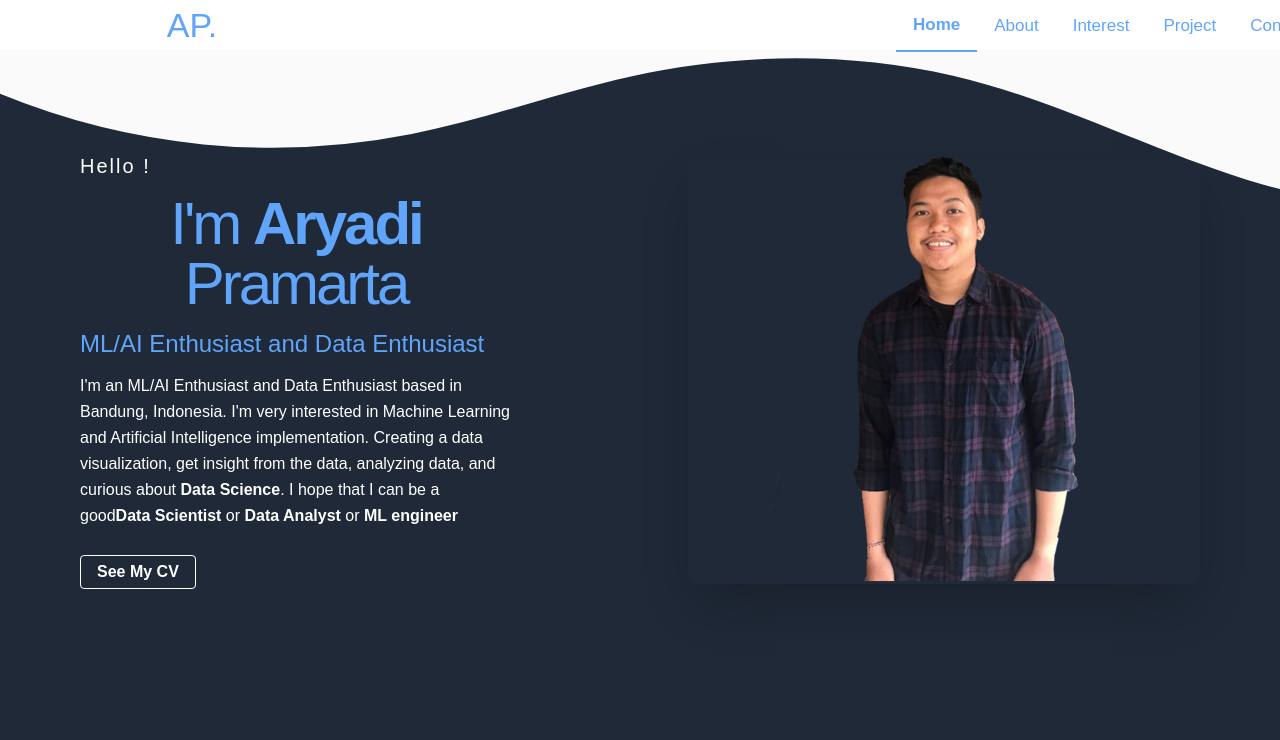
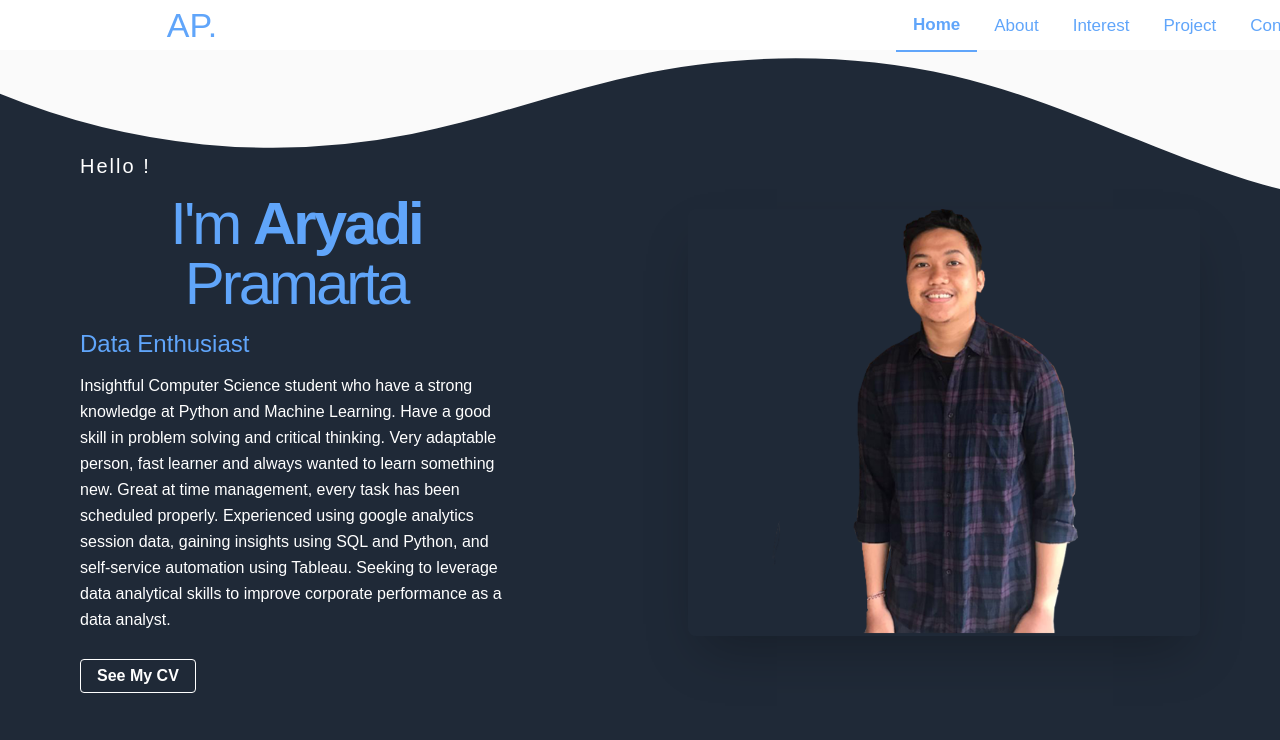
Before and after one commit to aryadipramarta/web-portofoliov1, a Next.js app: page / in a window 1280 px wide. Shown: the top 740 px of the page. Built offline with nearby package versions, Linux system fonts and the light colour scheme.

Commit message:
Update index.js

```diff
--- a/pages/index.js
+++ b/pages/index.js
@@ -33,18 +33,19 @@ export default function Home() {
               <h1 className="mb-8 text-blue-400 text-center tracking-tighter text-6xl">
                 I'm <b>Aryadi</b> Pramarta
               </h1>
-
               <p className="mb-8 text-2xl leading-relaxed text-center lg:text-left lg:text-1xl text-blue-400">
-                ML/AI Enthusiast and Data Enthusiast
+                Data Enthusiast
               </p>
               <p className="mb-8 mt text-base leading-relaxed text-center text-white lg:text-left lg:text-1xl">
-                I'm an ML/AI Enthusiast and Data Enthusiast based in Bandung,
-                Indonesia. I'm very interested in Machine Learning and
-                Artificial Intelligence implementation. Creating a data
-                visualization, get insight from the data, analyzing data, and
-                curious about <b>Data Science</b>. I hope that I can be a good
-                <b>Data Scientist</b> or <b>Data Analyst</b> or{" "}
-                <b>ML engineer</b>
+                Insightful Computer Science student who have a strong knowledge
+                at Python and Machine Learning. Have a good skill in problem
+                solving and critical thinking. Very adaptable person, fast
+                learner and always wanted to learn something new. Great at time
+                management, every task has been scheduled properly. Experienced
+                using google analytics session data, gaining insights using SQL
+                and Python, and self-service automation using Tableau. Seeking
+                to leverage data analytical skills to improve corporate
+                performance as a data analyst.
               </p>
               <div className="flex justify-center">
                 <Link
```
